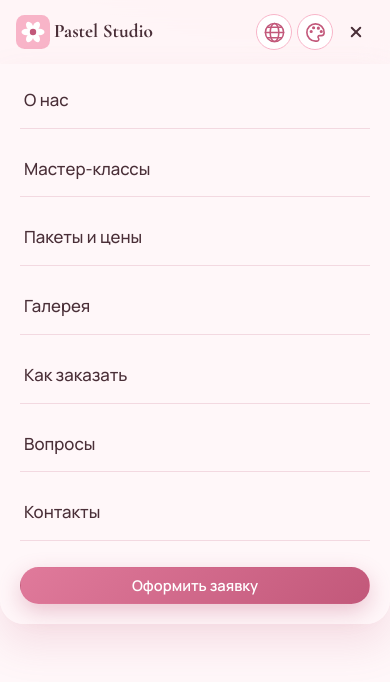
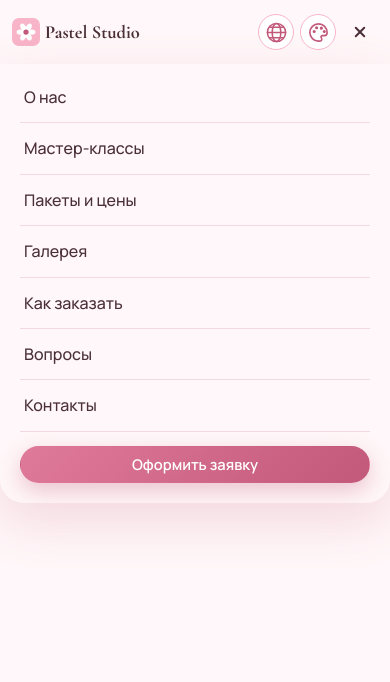
Before and after one commit to Markamila/creative-events, a website: page public/index.html in a window 390 px wide. Both pictures are taken after a click on the button 356 px from the left and 32 px from the top of the page. Shown: the top 682 px of the page. Drawn offline with nearby package versions, Linux system fonts and the light colour scheme; no server answers.

```diff
--- a/public/css/themes.css
+++ b/public/css/themes.css
@@ -32,3 +32,31 @@ html[data-theme]:not([data-theme="rose"]) .err { color: var(--theme-error); }
 @media(max-width:420px) { .header__inner { gap:5px; } .logo { font-size:1.2rem; gap:4px; } .theme-toggle,.language-globe { width:36px; height:36px; } .burger { width:36px; flex:none; } }
 @media(prefers-reduced-motion:no-preference) { body,.header,.card,.contacts,.faq details,.modal__box,.btn,.hero,.section--tint,.footer { transition:background-color .25s,color .25s,border-color .25s,box-shadow .25s; } }
 @media(prefers-reduced-motion:reduce) { .theme-menu { animation:none; } }
+
+/* Stable typography and responsive header across all themes. */
+.header__inner { width: min(1440px, 100% - 40px); gap: clamp(8px, 1vw, 16px); }
+.header .logo { flex: none; white-space: nowrap; font-size: 1.4rem; }
+.header .logo img { flex: none; }
+.header__cta { flex: none; white-space: nowrap; }
+.header .nav { gap: clamp(8px, 1vw, 16px); }
+.header .nav a { white-space: nowrap; font-size: .88rem; }
+.hero h1 { font-size: clamp(2.35rem, 4.1vw, 3.8rem); line-height: 1.12; overflow-wrap: break-word; }
+.hero__text { min-width: 0; }
+@media (max-width: 1400px) {
+  .header .nav { position: fixed; inset: var(--header-h) 0 auto 0; flex-direction: column; align-items: stretch; gap: 0; background: var(--rose-50); padding: 8px 20px 20px; max-height: calc(100dvh - var(--header-h)); overflow-y: auto; box-shadow: var(--shadow-lg); transform: translateY(-12px); opacity: 0; visibility: hidden; pointer-events: none; transition: opacity .25s, transform .25s, visibility .25s; border-radius: 0 0 24px 24px; }
+  .header .nav.is-open { opacity: 1; visibility: visible; transform: none; pointer-events: auto; }
+  .header .nav a { padding: 12px 4px; border-bottom: 1px solid var(--line); font-size: 1rem; white-space: normal; }
+  .header .nav a::after { display: none; }
+  .header .nav__cta { display: inline-flex; margin-top: 14px; }
+  .header__cta { display: none; }
+  .header .burger { display: block; flex: none; }
+  .header { background: var(--rose-50); }
+}
+@media (max-width: 640px) {
+  .header__inner { width: calc(100% - 24px); gap: 6px; }
+  .header .logo { font-size: 1.15rem; gap: 5px; }
+  .header .logo img { width: 28px; height: 28px; }
+  .header .logo span { white-space: normal; line-height: 1.1; }
+  .header .logo { flex: 0 1 auto; min-width: 0; }
+  .hero h1 { font-size: clamp(2rem, 8vw, 3rem); }
+}
--- a/public/js/themes.js
+++ b/public/js/themes.js
@@ -33,7 +33,9 @@
     while(contrast(accent,bg)<4.5) accent=mix(accent,dark?'#ffffff':'#000000',.12);
     const fg=contrast(accent,'#ffffff')>=4.5?'#ffffff':'#101010';
     root.dataset.theme=id;
-    const vars={'--rose-50':bg,'--rose-100':mix(bg,accent,.10),'--rose-200':mix(bg,accent,.19),'--rose-300':mix(bg,accent,.35),'--rose-400':mix(bg,accent,.58),'--rose-500':accent,'--rose-600':accent,'--rose-700':mix(accent,ink,.22),'--ink':ink,'--muted':mix(ink,bg,.24),'--line':mix(bg,ink,.17),'--white':surface,'--theme-surface':surface,'--theme-button':fg,'--theme-scheme':dark?'dark':'light','--theme-error':dark?'#ff9aaa':'#a92a42','--radius':r+'px','--radius-sm':Math.max(2,Math.round(r*.6))+'px','--theme-button-radius':r>=18?'999px':r+'px','--shadow':`0 8px 26px ${accent}25`,'--shadow-lg':`0 16px 42px ${accent}35`,'--font-serif':font==='sans'?'Manrope, system-ui, sans-serif':font==='retro'?'Georgia, serif':'"Cormorant Garamond", Georgia, serif','--font-sans':font==='retro'?'Georgia, serif':'Manrope, system-ui, sans-serif'};
+    root.style.removeProperty('--font-serif');
+    root.style.removeProperty('--font-sans');
+    const vars={'--rose-50':bg,'--rose-100':mix(bg,accent,.10),'--rose-200':mix(bg,accent,.19),'--rose-300':mix(bg,accent,.35),'--rose-400':mix(bg,accent,.58),'--rose-500':accent,'--rose-600':accent,'--rose-700':mix(accent,ink,.22),'--ink':ink,'--muted':mix(ink,bg,.24),'--line':mix(bg,ink,.17),'--white':surface,'--theme-surface':surface,'--theme-button':fg,'--theme-scheme':dark?'dark':'light','--theme-error':dark?'#ff9aaa':'#a92a42','--radius':r+'px','--radius-sm':Math.max(2,Math.round(r*.6))+'px','--theme-button-radius':r>=18?'999px':r+'px','--shadow':`0 8px 26px ${accent}25`,'--shadow-lg':`0 16px 42px ${accent}35`};
     for(const [k,v] of Object.entries(vars)) { if(id==='rose')root.style.removeProperty(k);else root.style.setProperty(k,v); }
     document.querySelectorAll('[data-theme-choice]').forEach(b=>b.setAttribute('aria-pressed',String(b.dataset.themeChoice===choice)));
   }
```
